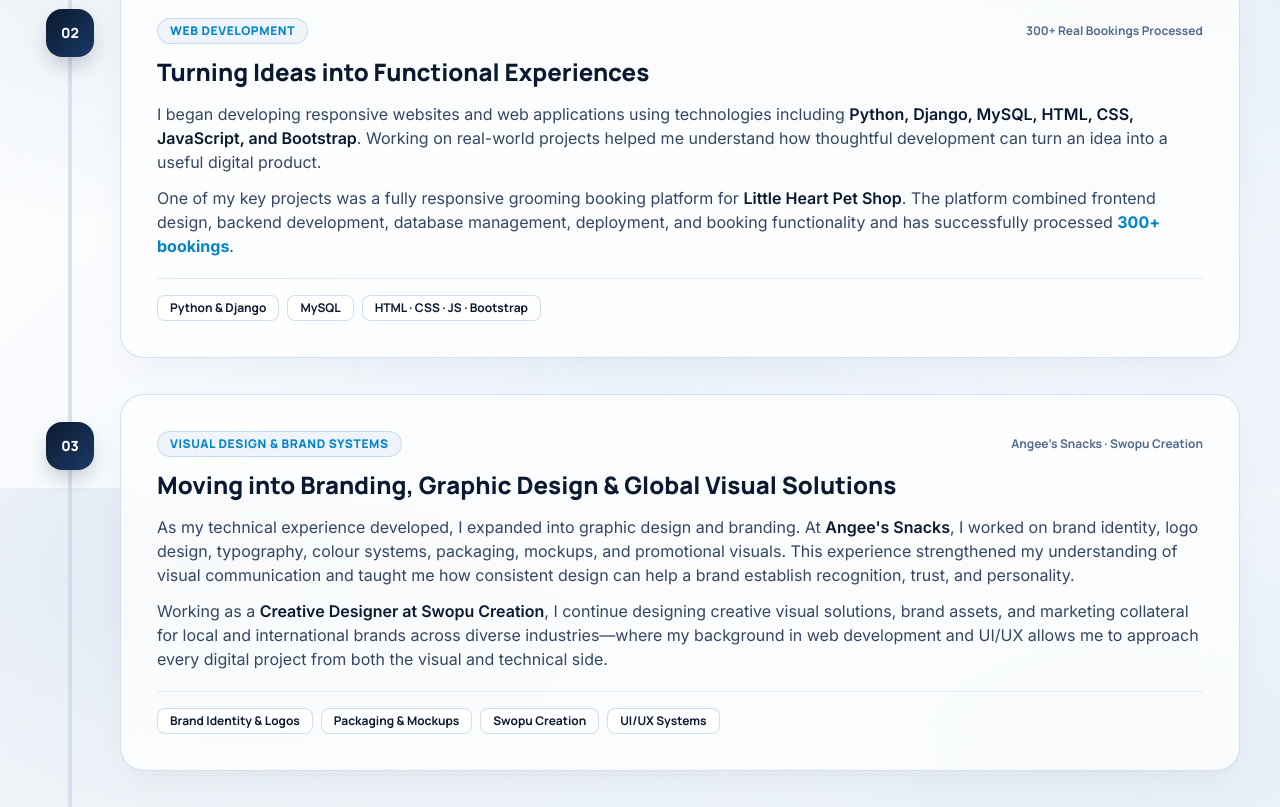
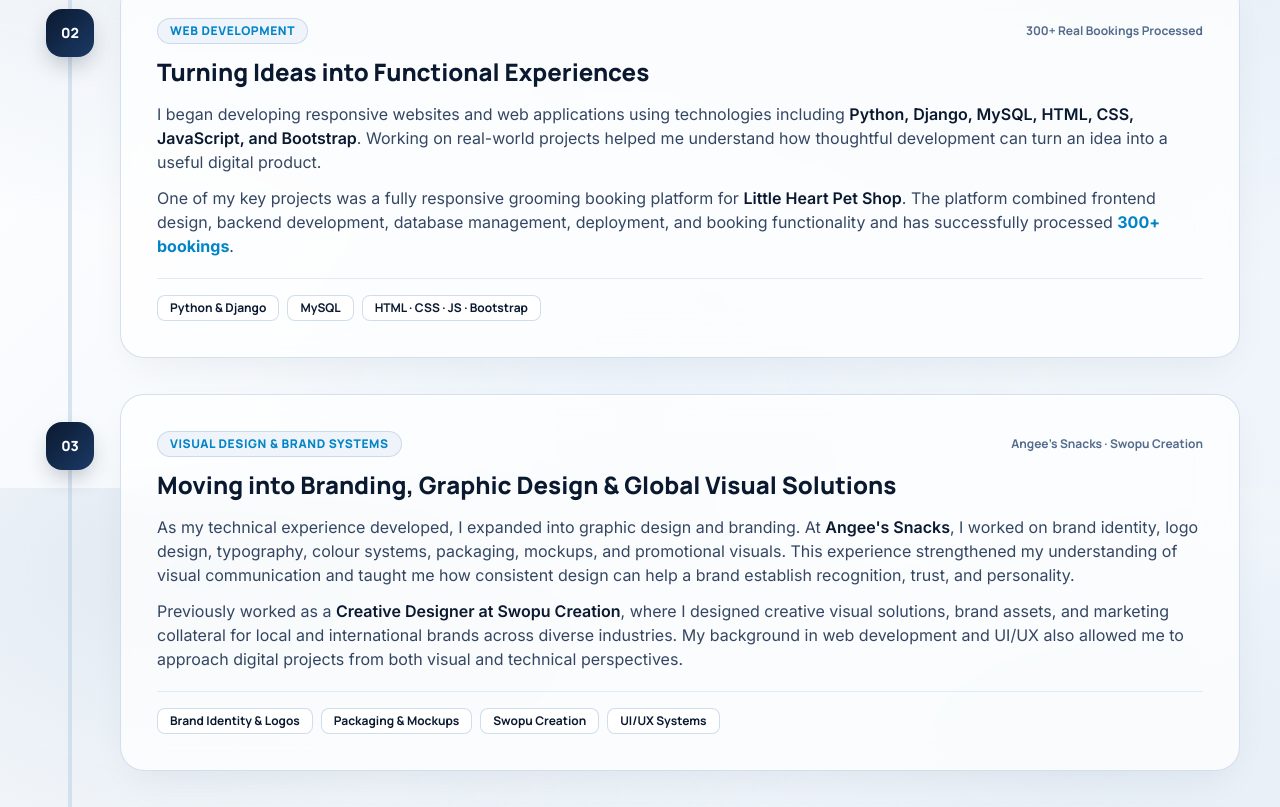
Before and after one commit to BiwashGurung/BIWASH-DIGIVERSE, a plain HTML site: page About.html in a window 1280 px wide. Shown: the part 1912-2719 px from the top of the page. Drawn offline with nearby package versions, Linux system fonts and the light colour scheme.

Commit message:
rename: renamed the title

```diff
--- a/About.html
+++ b/About.html
@@ -695,7 +695,7 @@
                       >Active Role</span
                     >
                     <span class="font-display font-bold text-navy-900"
-                      >Creative Designer @ Swopu</span
+                      >Video Eidtor @ Katha Chalchitrako</span
                     >
                   </div>
                 </div>
@@ -963,14 +963,10 @@
                   brand establish recognition, trust, and personality.
                 </p>
                 <p>
-                  Working as a
+                  Previously worked as a
                   <strong class="text-navy-900 font-semibold"
                     >Creative Designer at Swopu Creation</strong
-                  >, I continue designing creative visual solutions, brand
-                  assets, and marketing collateral for local and international
-                  brands across diverse industries—where my background in web
-                  development and UI/UX allows me to approach every digital
-                  project from both the visual and technical side.
+                  >, where I designed creative visual solutions, brand assets, and marketing collateral for local and international brands across diverse industries. My background in web development and UI/UX also allowed me to approach digital projects from both visual and technical perspectives.
                 </p>
               </div>
               <div
```
